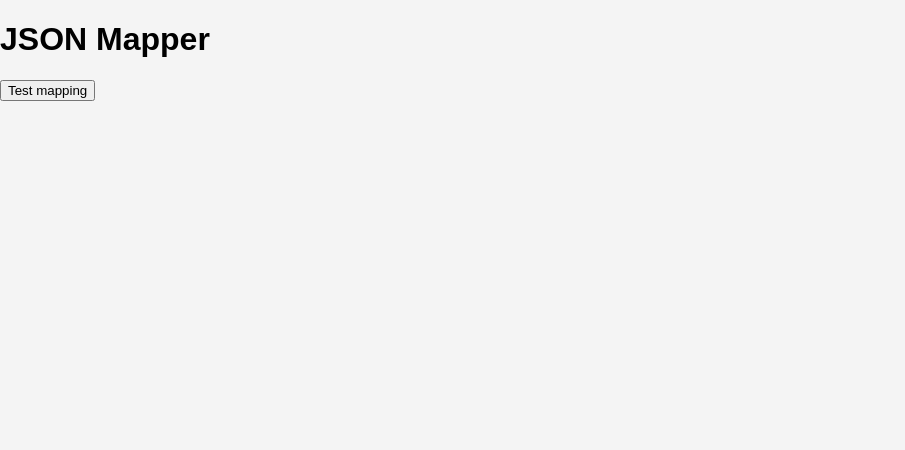
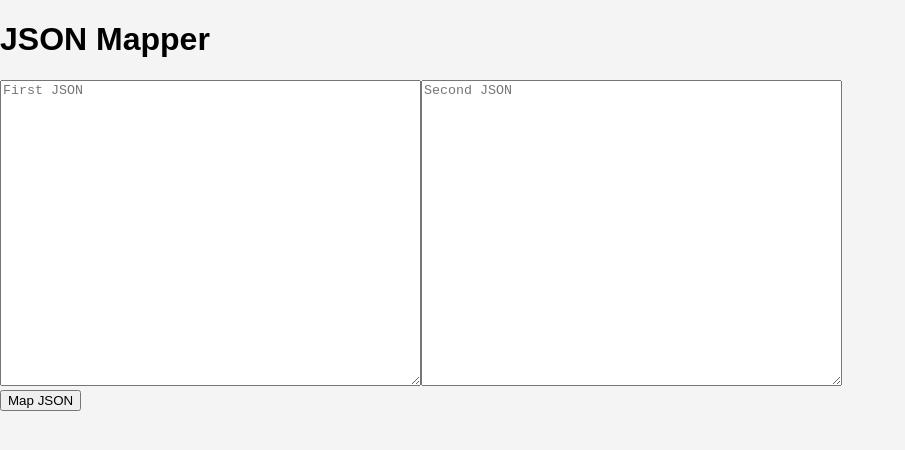
Before and after one commit to SinusAlphaGames/json-mapper, a React (Vite) app in the folder json-mapper-frontend/: page / in a window 1280 px wide. Shown: the top 450 px of the page, without its empty margins (0-905 px from the left). Built offline with nearby package versions, Linux system fonts and the light colour scheme.

Commit message:
result showing in table

```diff
--- a/json-mapper-frontend/src/App.tsx
+++ b/json-mapper-frontend/src/App.tsx
@@ -1,40 +1,74 @@
 import {mapJsonStrings} from "./api/mappingApi.ts";
+import {useState} from "react";
+import MappingTable from "./components/MappingTable";
+import type {MappingResponse} from "./types/mapping.ts";
 
 function App() {
-    const testMapping = async () => {
 
-        const firstJson = `
-        {
-            "id": 1,
-            "name": "Anna"
-        }
-        `;
+    const [firstJson, setFirstJson] = useState("");
+    const [secondJson, setSecondJson] = useState("");
 
-        const secondJson = `
-        {
-            "userId": 2,
-            "fullName": "Jan"
-        }
-        `;
+    const [result, setResult] =
+        useState<MappingResponse | null>(null);
 
+
+    const handleMapping = async () => {
 
         const response = await mapJsonStrings(
             firstJson,
             secondJson
         );
 
+        // console.log(response);
 
-        console.log(response);
+        setResult(response);
     };
+
 
 
     return (
         <div>
-            <h1>JSON Mapper</h1>
 
-            <button onClick={testMapping}>
-                Test mapping
+            <h1>
+                JSON Mapper
+            </h1>
+
+            <textarea
+                placeholder="First JSON"
+                value={firstJson}
+                onChange={
+                    e => setFirstJson(e.target.value)
+                }
+                rows={20}
+                cols={50}
+            />
+
+
+            <textarea
+                placeholder="Second JSON"
+                value={secondJson}
+                onChange={
+                    e => setSecondJson(e.target.value)
+                }
+                rows={20}
+                cols={50}
+            />
+
+
+            <br />
+
+
+            <button onClick={handleMapping}>
+                Map JSON
             </button>
+
+
+            {
+                result && (
+                    <MappingTable data={result}/>
+                )
+            }
+
         </div>
     );
 }
--- a/json-mapper-frontend/src/components/MappingTable.tsx
+++ b/json-mapper-frontend/src/components/MappingTable.tsx
@@ -0,0 +1,89 @@
+import type { MappingResponse } from "../types/mapping";
+
+
+interface Props {
+    data: MappingResponse;
+}
+
+
+function MappingTable({ data }: Props) {
+
+    return (
+        <table>
+            <thead>
+            <tr>
+                <th>
+                    Source
+                </th>
+
+                <th>
+                    Target
+                </th>
+
+                <th>
+                    Confidence
+                </th>
+            </tr>
+            </thead>
+
+
+            <tbody>
+
+            {
+                data.mappings.map((mapping, index) => (
+
+                    <tr key={index}>
+
+                        <td>
+                            {mapping.sourceField}
+                        </td>
+
+                        <td>
+                            {mapping.targetField}
+                        </td>
+
+                        <td>
+                            {
+                                (mapping.score * 100)
+                                    .toFixed(1)
+                            }%
+                        </td>
+
+                    </tr>
+
+                ))
+            }
+
+
+            {
+                data.unmappedSourcePaths.map(
+                    (source, index) => (
+
+                        <tr key={`unmapped-${index}`}>
+
+                            <td>
+                                {source}
+                            </td>
+
+                            <td>
+                                -
+                            </td>
+
+                            <td>
+                                -
+                            </td>
+
+                        </tr>
+
+                    )
+                )
+            }
+
+            </tbody>
+
+        </table>
+    );
+}
+
+
+export default MappingTable;
```
